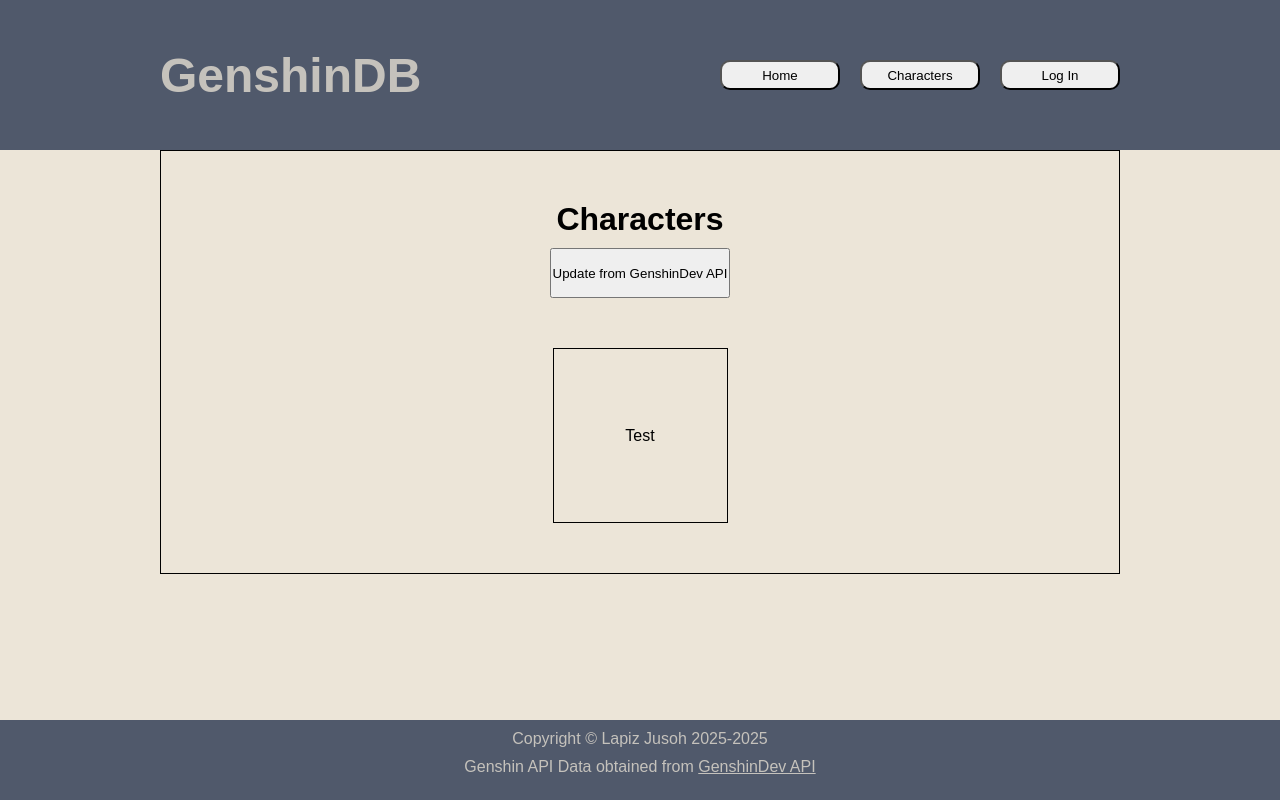
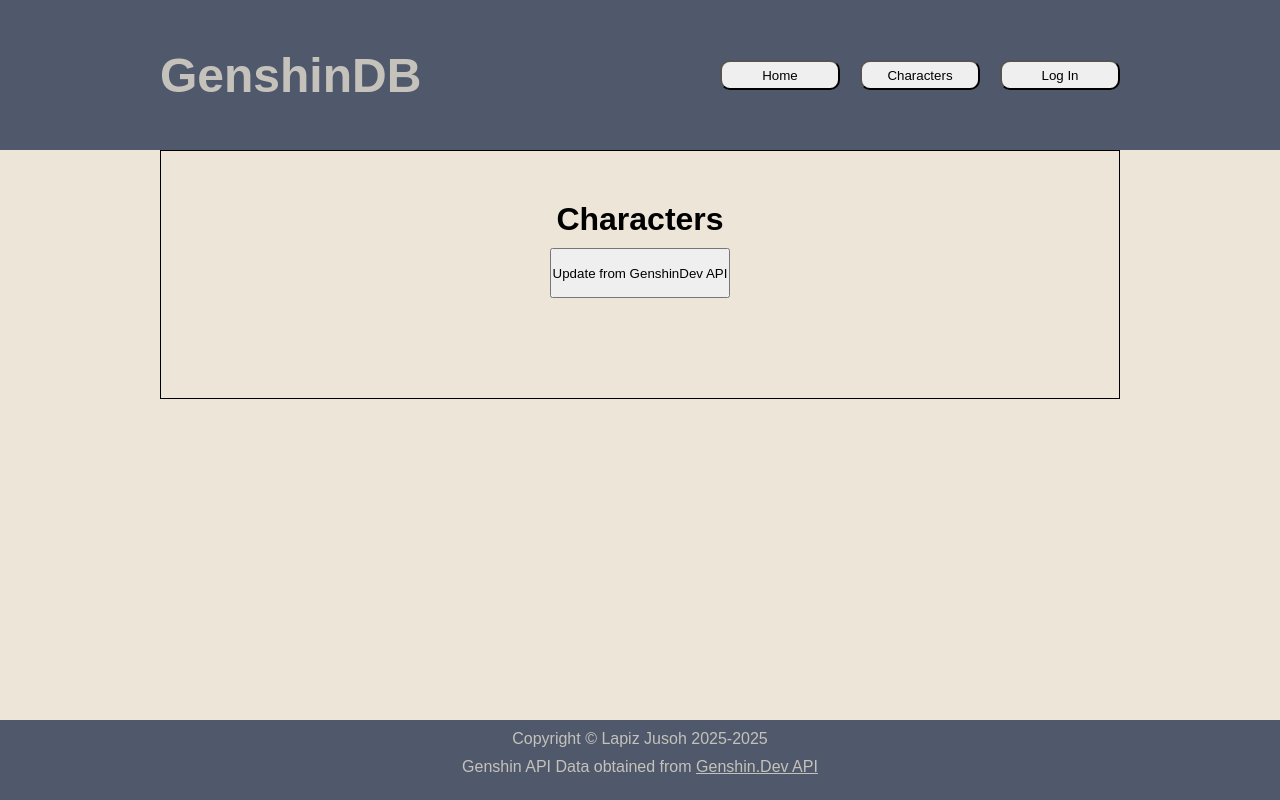
Before and after one commit to LapizJusoh/genshin-character-builder, a React (Vite) app: page / in a window 1280 px wide. Built offline with nearby package versions, Linux system fonts and the light colour scheme; a web font is replaced by a local one.

Commit message:
Add fetch data functionality in Characters.jsx

```diff
--- a/src/components/Characters.css
+++ b/src/components/Characters.css
@@ -19,11 +19,12 @@
 }
 
 #characters ul li {
-  width: 175px;
-  height: 175px;
-  border: black 1px solid;
   list-style: none;
-  display: flex;
-  justify-content: center;
-  align-items: center;
+  text-align: center;
 }
+
+#characters ul li img {
+  width: 150px;
+  height: 150px;
+  border: 1px solid black;
+}
--- a/src/components/Characters.jsx
+++ b/src/components/Characters.jsx
@@ -2,21 +2,29 @@ import { useState, useEffect } from 'react';
 import './Characters.css';
 
 export default function Characters() {
-
   const [allChara, setAllChara] = useState(null);
+  const url = `https://genshin.jmp.blue/characters/`;
 
   useEffect(()=> { // on Mount
 
   }, [])
 
+  function updateAllChara() {
+    fetch(url)
+    .then(response => response.json())
+    .then(data => setAllChara(() => data))
+    .catch(err => console.log(err));
+
+    console.log(allChara);
+  }
+
   return (
     <main id="characters">
       <div className='container'>
         <h1>Characters</h1>
-        <button>Update from GenshinDev API</button>
+        <button onClick={updateAllChara}>Update from GenshinDev API</button>
         <ul>
-          <li>Test</li>
-
+          {(allChara!==null) ? allChara.map((chara) => <li key={chara}><img src={url+chara+'/icon'}></img><p>{chara}</p></li>) : ''}
         </ul>
       </div>
     </main>
--- a/src/components/Footer.jsx
+++ b/src/components/Footer.jsx
@@ -8,7 +8,7 @@ export default function Footer() {
         <p>
           Genshin API Data obtained from{" "}
           <a href="https://github.com/genshindev/api" target="_blank">
-            GenshinDev API
+            Genshin.Dev API
           </a>
         </p>
       </div>
```
